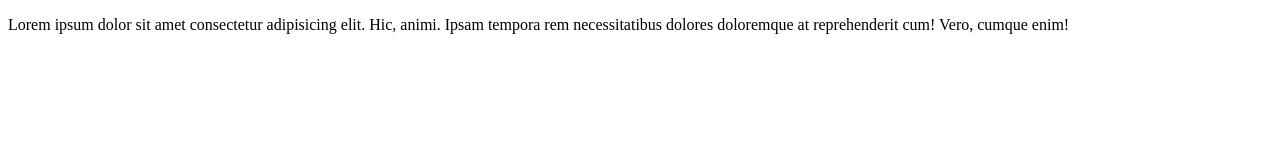
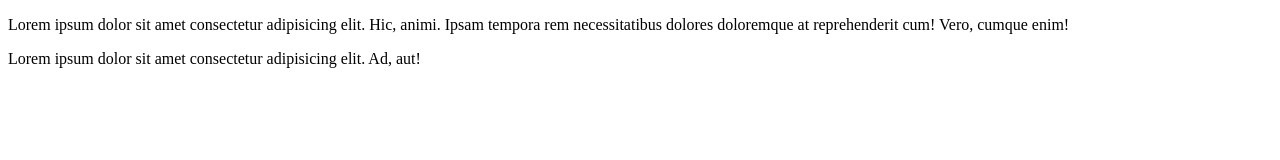
Before and after one commit to rodrtha/aula-git2, a plain HTML site: page index.html in a window 1280 px wide. Drawn offline with Linux system fonts and the light colour scheme.

Commit message:
index
adicional

```diff
--- a/index.html
+++ b/index.html
@@ -8,5 +8,6 @@
 </head>
 <body>
     <p>Lorem ipsum dolor sit amet consectetur adipisicing elit. Hic, animi. Ipsam tempora rem necessitatibus dolores doloremque at reprehenderit cum! Vero, cumque enim!</p>
+    <p>Lorem ipsum dolor sit amet consectetur adipisicing elit. Ad, aut!</p>
 </body>
 </html>
```
